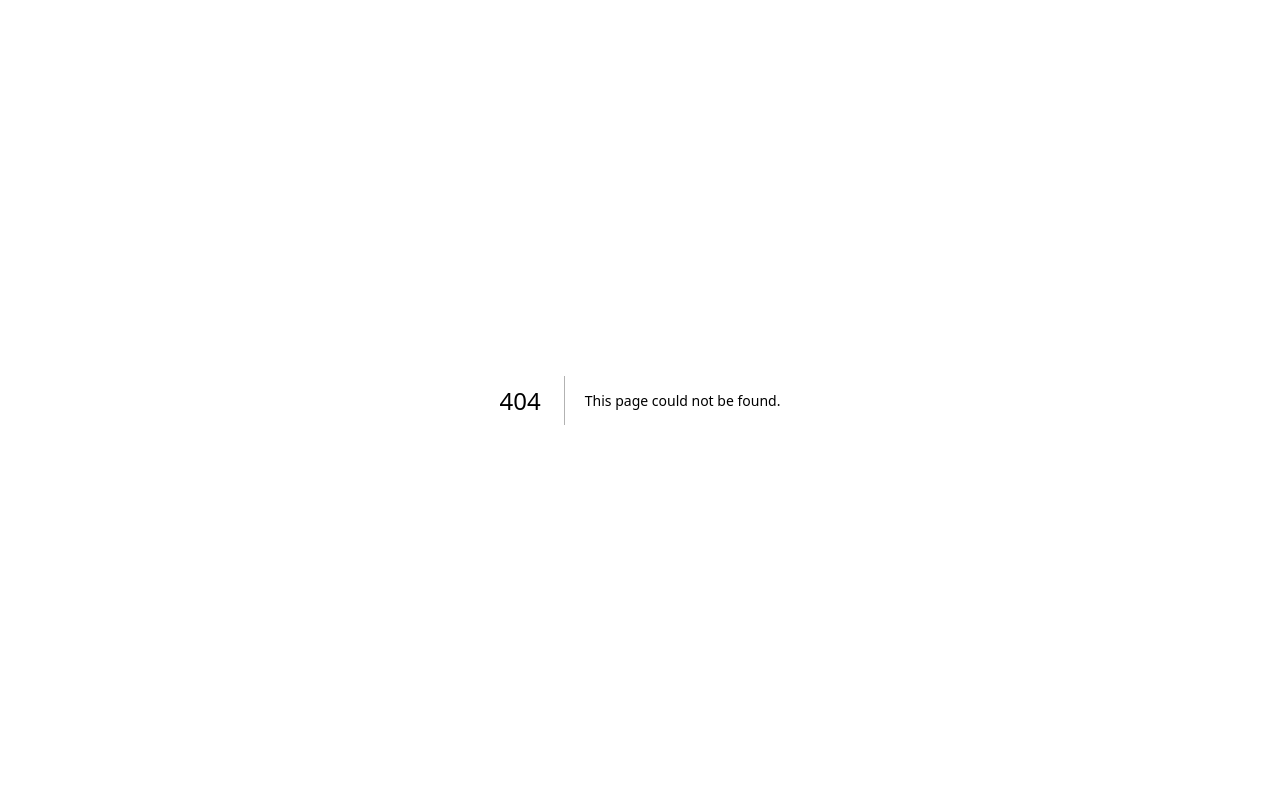
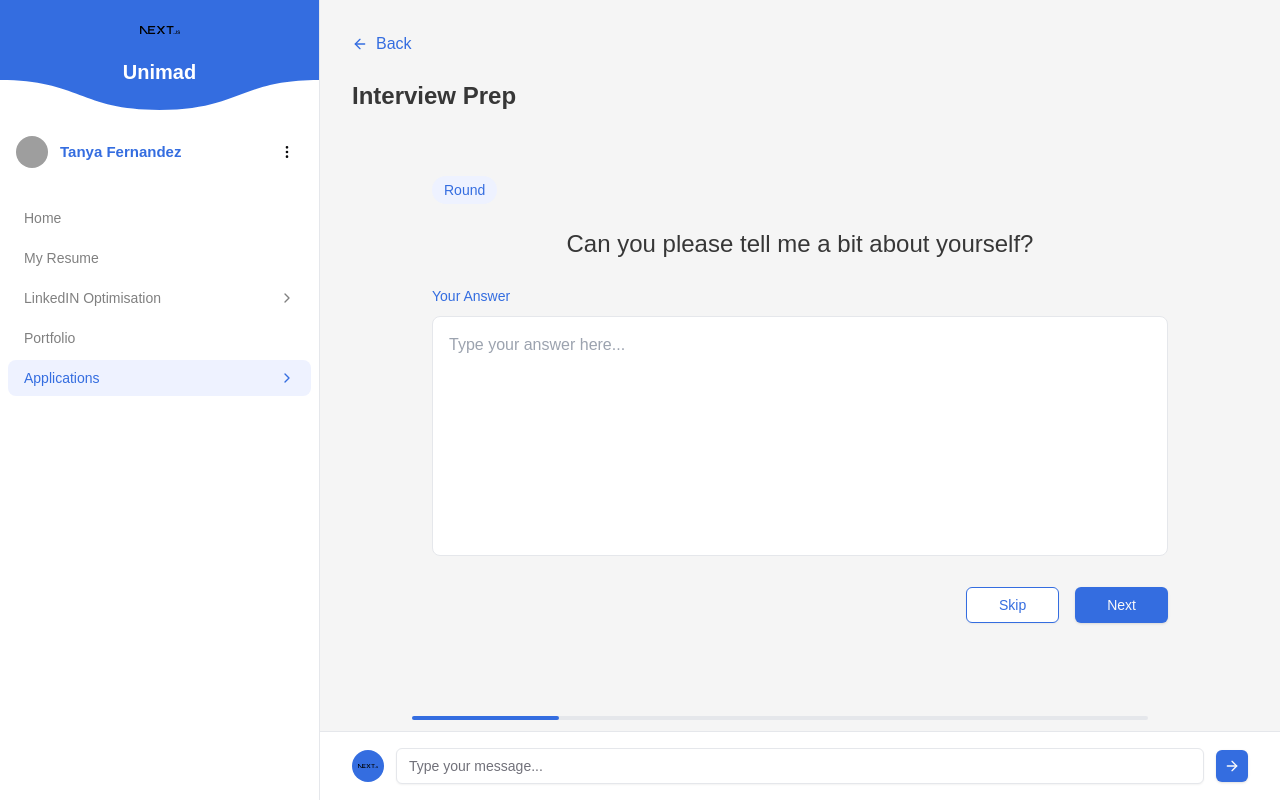
Before and after one commit to royaals/interview-prep, a Next.js app: page /uniboard/applications/interview-prep/interview in a window 1280 px wide. Before the commit this address had no page. Built offline with nearby package versions, Linux system fonts and the light colour scheme; grey boxes are pictures that could not be loaded.

Commit message:
add interview page

```diff
--- /dev/null
+++ b/app/uniboard/applications/interview-prep/interview/page.tsx
@@ -0,0 +1,73 @@
+"use client"
+
+import { useState } from "react"
+import { Button } from "@/components/ui/button"
+import { ArrowLeft } from "lucide-react"
+import Link from "next/link"
+import { useRouter } from "next/navigation"
+import { ChatInput } from "@/components/ChatInput"
+
+export default function InterviewPage() {
+  const [answer, setAnswer] = useState("")
+  const router = useRouter()
+
+  const handleNext = () => {
+    router.push("/uniboard/applications/interview-prep/questions")
+  }
+
+  return (
+    <div className="flex-1 min-h-screen bg-[#F5F5F5]">
+      {/* Left-aligned header section */}
+      <div className="px-8 pt-8">
+        <Link
+          href="/uniboard/applications/interview-prep"
+          className="inline-flex items-center text-[#346DE0] mb-6 hover:underline"
+        >
+          <ArrowLeft className="h-4 w-4 mr-2" />
+          Back
+        </Link>
+        <h1 className="text-2xl font-semibold text-[#373737] mb-16">Interview Prep</h1>
+      </div>
+
+      {/* Centered content section */}
+      <div className="max-w-[800px] mx-auto px-8">
+        <div className="space-y-6">
+          <div className="flex items-center gap-2">
+            <span className="px-3 py-1 bg-[#EEF2FF] text-[#346DE0] text-sm rounded-full">Round</span>
+          </div>
+
+          <h2 className="text-2xl text-[#373737] text-center mb-8">Can you please tell me a bit about yourself?</h2>
+
+          <div className="space-y-2">
+            <label className="text-sm text-[#346DE0] font-medium">Your Answer</label>
+            <textarea
+              value={answer}
+              onChange={(e) => setAnswer(e.target.value)}
+              className="w-full min-h-[240px] p-4 rounded-lg border border-[#E5E7EB] resize-none focus:ring-2 focus:ring-[#346DE0] focus:border-transparent bg-white"
+              placeholder="Type your answer here..."
+            />
+          </div>
+
+          <div className="flex justify-end gap-4">
+            <Button variant="outline" className="px-8 text-[#346DE0] border-[#346DE0] hover:bg-[#EEF2FF]">
+              Skip
+            </Button>
+            <Button className="bg-[#346DE0] hover:bg-[#346DE0]/90 px-8" onClick={handleNext}>
+              Next
+            </Button>
+          </div>
+        </div>
+
+        {/* Progress Bar */}
+        <div className="fixed bottom-20 left-[280px] right-0">
+          <div className="max-w-[800px] mx-auto px-8">
+            <div className="w-full h-1 bg-[#E5E7EB] rounded">
+              <div className="w-1/5 h-full bg-[#346DE0] rounded" />
+            </div>
+          </div>
+        </div>
+      </div>
+      <ChatInput />
+    </div>
+  )
+}
```
